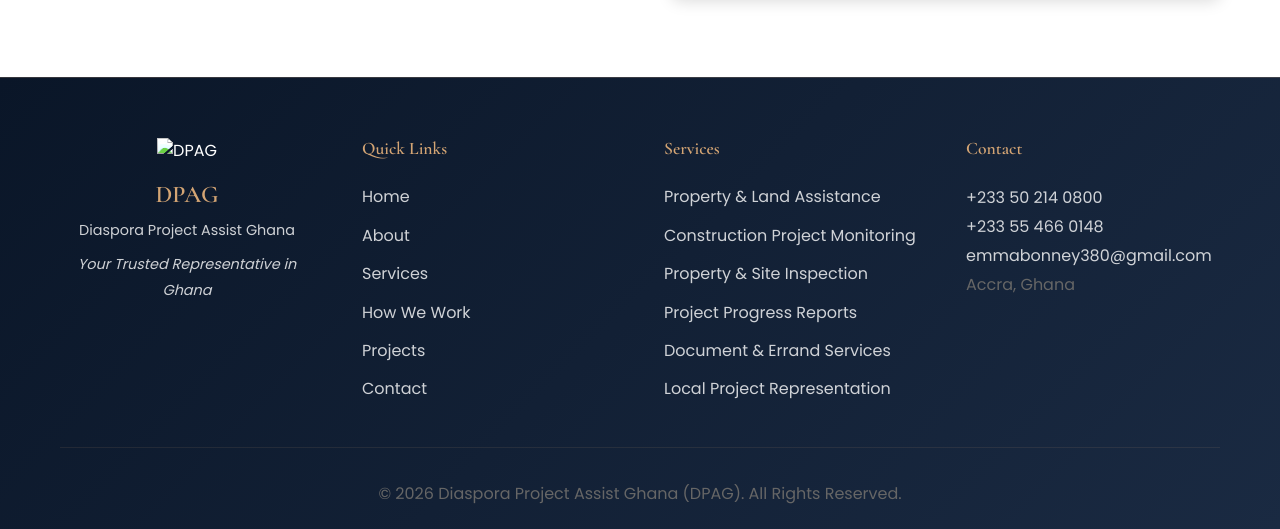
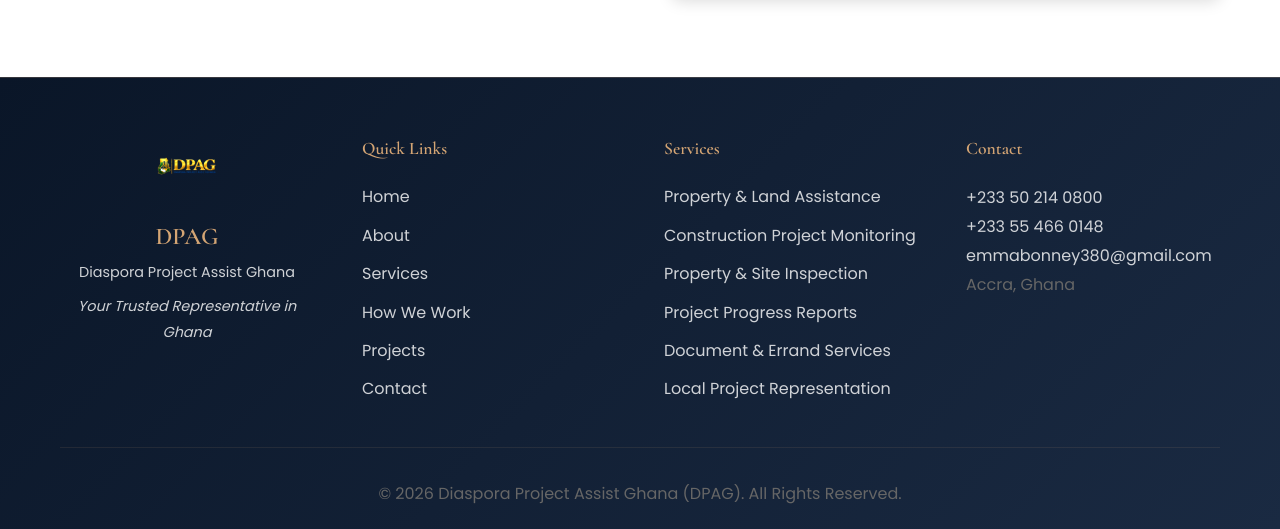
Before and after one commit to emmabonney380-art/dpag-website, a plain HTML site: page index.html in a window 1280 px wide. Shown: the part 10056-10585 px from the top of the page. Drawn offline with nearby package versions, Linux system fonts and the light colour scheme.

Commit message:
Fix footer logo image path

```diff
--- a/index.html
+++ b/index.html
@@ -666,7 +666,7 @@
             <div class="footer-content">
                 <div class="footer-section">
                     <div class="footer-logo">
-                        <img src="assets/dpag-logo-white.png" alt="DPAG" class="footer-logo-img">
+                        <img src="logo/dpag-logo.png" alt="DPAG" class="footer-logo-img">
                         <h3>DPAG</h3>
                         <p>Diaspora Project Assist Ghana</p>
                         <p class="footer-tagline">Your Trusted Representative in Ghana</p>
```
